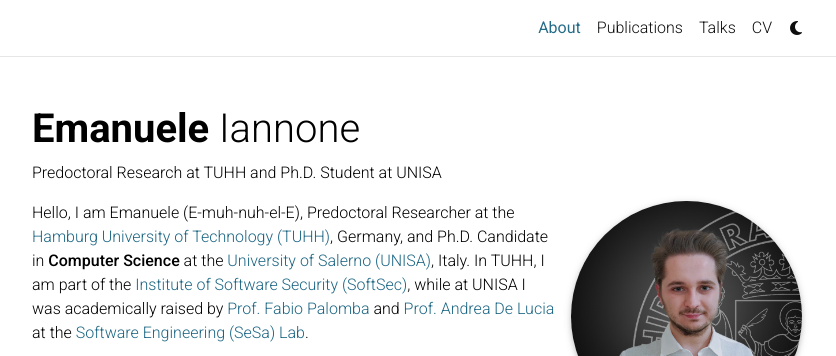
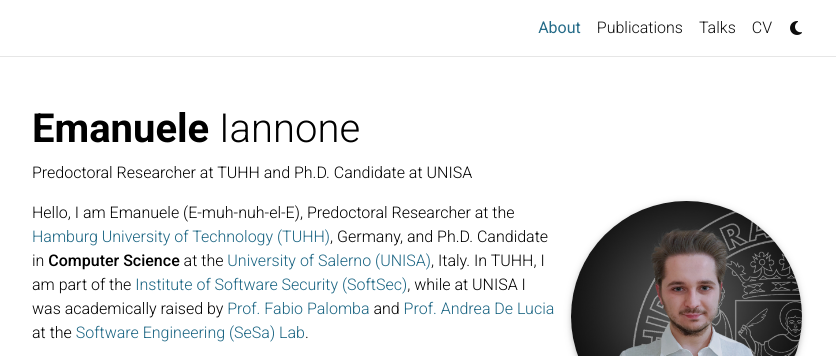
Before and after one commit to emaiannone/emaiannone.github.io, a Jekyll site: the page built from _pages/about.md, in a window 1280 px wide and 900 px high. Shown: the top 356 px of the window, without its empty margins (223-1059 px from the left). Built offline with Jekyll 4.4.1, drawn with Linux system fonts in a browser that asks for light colours; full-size pictures stand in for the smaller copies a plugin makes; emoji names are drawn with the system emoji font; comment, search, counter and statistics services are not loaded; a style sheet for code colours, icons or effects is not loaded.

Commit message:
Fix my roles

```diff
--- a/_pages/about.md
+++ b/_pages/about.md
@@ -2,7 +2,7 @@
 layout: about
 title: About
 permalink: /
-subtitle: Predoctoral Research at TUHH and Ph.D. Student at UNISA
+subtitle: Predoctoral Researcher at TUHH and Ph.D. Candidate at UNISA
 
 profile:
   align: right
```
